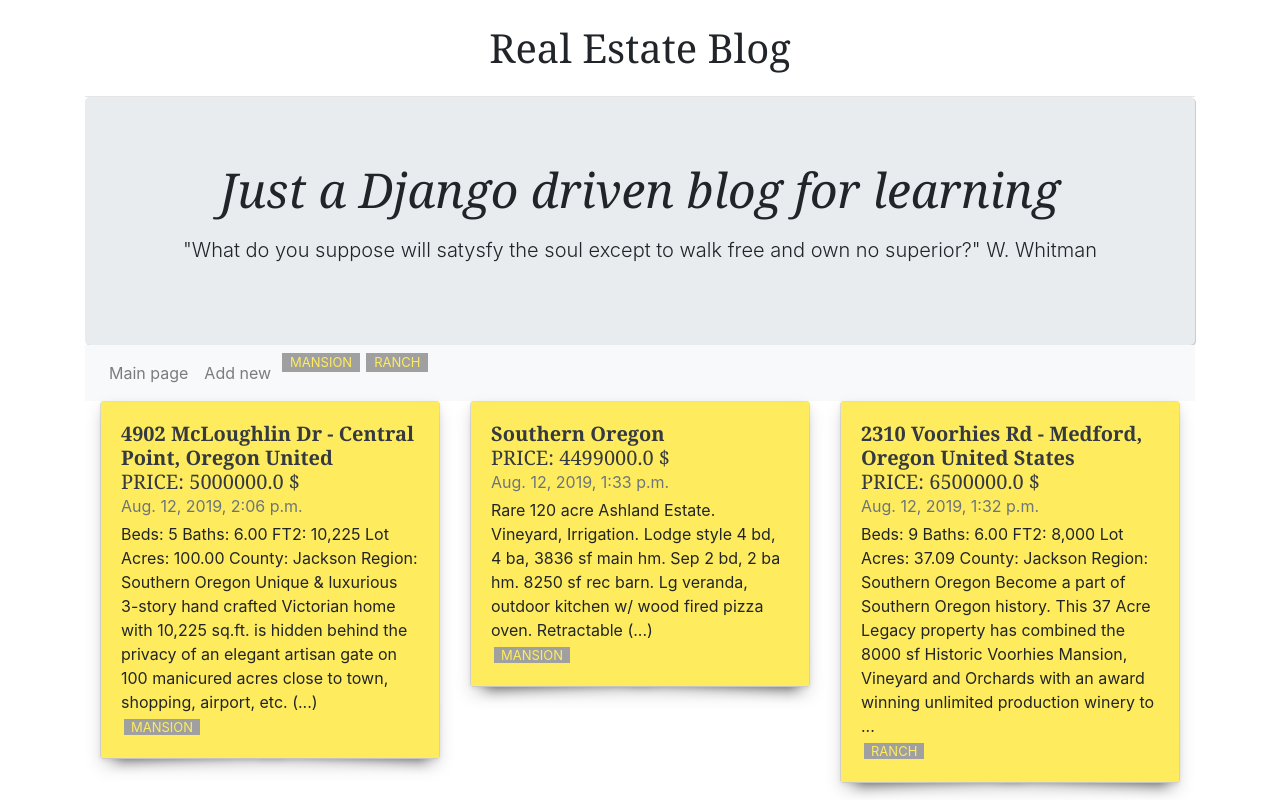
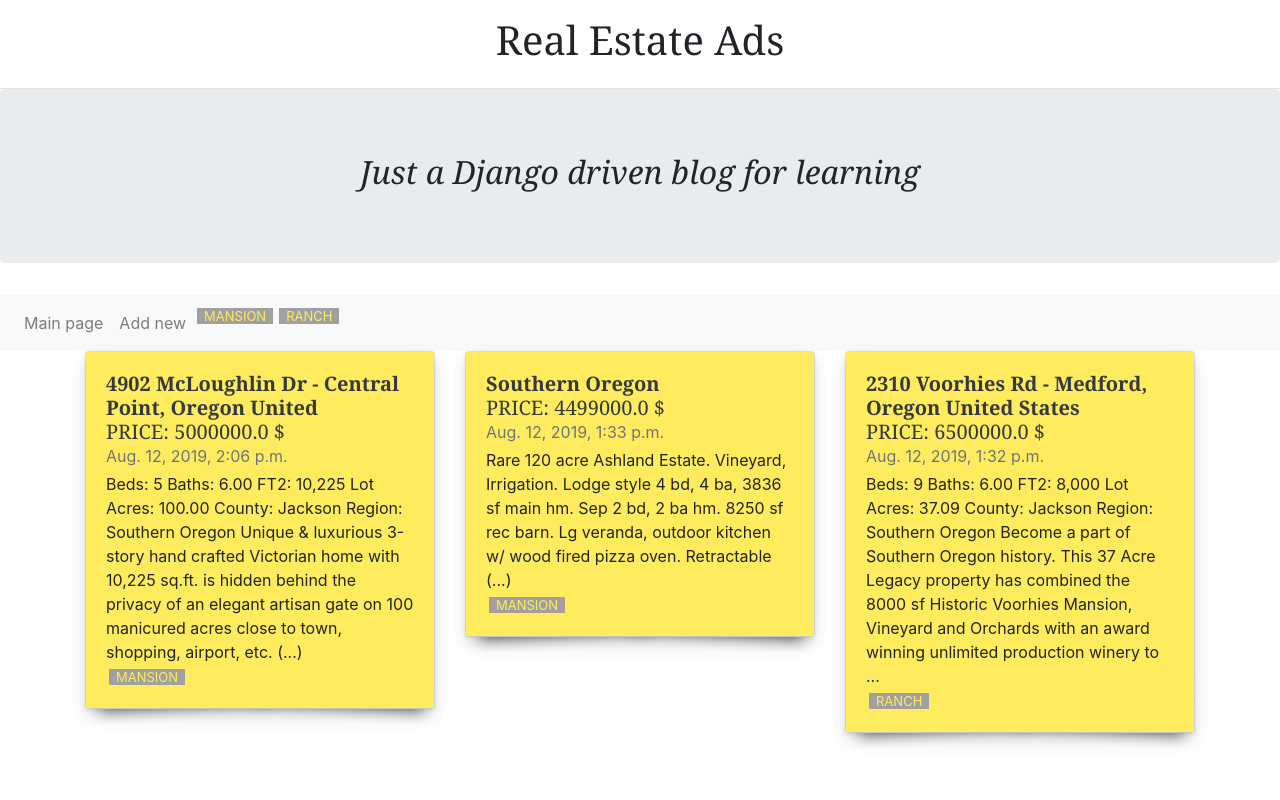
Before and after one commit to OlegKorn/django, a Django app: page / in a window 1280 px wide. Run offline with Django 3.2, Linux system fonts and the light colour scheme; data comes from the database, SQL or seed files in the repository; some libraries are stand-ins or nearby versions.

Commit message:
{% extends layout/basic.html %}

```diff
--- a/bboard/static/css/main.css
+++ b/bboard/static/css/main.css
@@ -1,11 +1,3 @@
-.jumbotron {
-  margin-bottom: 0 !important;
-  font-size: 3rem;
-  -moz-box-shadow:    1px 1px #ccc !important;
-  -webkit-box-shadow: 1px 1px #ccc !important;
-  box-shadow:         1px 1px #ccc !important;
-  -webkit-animation: rainbow 3s linear infinite;
-}
 .color {
   background-color: #FFEC5E;
 }
@@ -16,9 +8,7 @@
     margin: 0 3px;
     padding: 0 7px;
     font-size: 13px;
-    box-sizing: border-box;
-    text-decoration: none;
-    vertical-align: center;
+    text-decoration: none !important;
 }
     .card-text .tag {
         color: #FFEC5E !important;
@@ -27,9 +17,7 @@
         margin: 0 3px;
         padding: 0 7px;
         font-size: 13px;
-        box-sizing: border-box;
-        text-decoration: none;
-        vertical-align: center;
+        text-decoration: none !important;
     }
 
 p {
--- a/bboard/templates/bboard/index.html
+++ b/bboard/templates/bboard/index.html
@@ -1,45 +1,14 @@
-<!doctype html>
-<html lang="en">
-  <head>
-    <!-- Required meta tags -->
-    <meta charset="utf-8">
-    <meta name="viewport" content="width=device-width, initial-scale=1, shrink-to-fit=no">
+{% extends "layout/basic.html" %}
 
-    <!-- Bootstrap CSS -->
-    <link rel="stylesheet" href="https://stackpath.bootstrapcdn.com/bootstrap/4.3.1/css/bootstrap.min.css" integrity="sha384-ggOyR0iXCbMQv3Xipma34MD+dH/1fQ784/j6cY/iJTQUOhcWr7x9JvoRxT2MZw1T" crossorigin="anonymous">
-
-    {% load static %}
-    <link rel="stylesheet" href="{% static "css/main.css" %}">
-
-    <style>
-      .bd-placeholder-img {
-        font-size: 1.125rem;
-        text-anchor: middle;
-      }
-      @media (min-width: 768px) {
-        .bd-placeholder-img-lg {
-          font-size: 3.5rem;
-        }
-      }
-    </style>
-
-    <title>Django learning</title>
-  </head>
-
+{% block content %}
   <body>
-    <h1></h1>
-    <div class="container">
-      <header class="blog-header py-3">
-        <div class="row flex-nowrap justify-content-between align-items-center">
-          <div class="col-12 text-center">
-            <h1>Real Estate Blog</h1>
-          </div>
-        </div>
+    <!--<div class="container">-->
+    <header class="blog-header py-3 text-center">
+      <h1>Real Estate Ads</h1>
     </header>
 
-      <div class="jumbotron col-md-12 text-center">
-        <h1 class="display-4 font-italic">Just a Django driven blog for learning</h1>
-        <p class="lead my-3">"What do you suppose will satysfy the soul except to walk free and own no superior?" W. Whitman</p>
+    <div class="jumbotron text-center">
+      <h2 class="font-italic">Just a Django driven blog for learning</h2>
     </div>
 
     <nav class="navbar navbar-expand-lg navbar-light bg-light">
@@ -50,13 +19,11 @@
         <li class="nav-item">
           <a class="nav-link" href="{% url 'add' %}">Add new</a>
         </li>
-
         {% for rubric in rubrics %}
         <li class="nav-item">
-            <a class="nav-link tag" href="{% url 'by_rubric' rubric.pk %}">{{ rubric.name }}</a>
+          <a class="tag" href="{% url 'by_rubric' rubric.pk %}">{{ rubric.name }}</a>
         </li>
         {% endfor %}
-
       </ul>
     </nav>
 
@@ -69,7 +36,7 @@
               <h5 class="mb-0">
                 <b><a class="text-dark" href="#"> {{ bb.title }} </a></b>
                 <p class="text-dark"> PRICE: {{ bb.price }} $</p>
-                </h3>
+              </h5>
               <div class="mb-1 text-muted"> {{ bb.published }} </div>
               <p class="card-text mb-auto"> {{ bb.content }} </p>
               <p class="card-text mb-auto"><a class="tag" href="/bboard/{{ bb.rubric.pk }}">{{ bb.rubric.name }}</a></p>
@@ -80,16 +47,4 @@
       </div>
     </div>
 
-    </div>
-
-
-
-
-
-    <!-- Optional JavaScript -->
-    <!-- jQuery first, then Popper.js, then Bootstrap JS -->
-    <script src="https://code.jquery.com/jquery-3.3.1.slim.min.js" integrity="sha384-q8i/X+965DzO0rT7abK41JStQIAqVgRVzpbzo5smXKp4YfRvH+8abtTE1Pi6jizo" crossorigin="anonymous"></script>
-    <script src="https://cdnjs.cloudflare.com/ajax/libs/popper.js/1.14.7/umd/popper.min.js" integrity="sha384-UO2eT0CpHqdSJQ6hJty5KVphtPhzWj9WO1clHTMGa3JDZwrnQq4sF86dIHNDz0W1" crossorigin="anonymous"></script>
-    <script src="https://stackpath.bootstrapcdn.com/bootstrap/4.3.1/js/bootstrap.min.js" integrity="sha384-JjSmVgyd0p3pXB1rRibZUAYoIIy6OrQ6VrjIEaFf/nJGzIxFDsf4x0xIM+B07jRM" crossorigin="anonymous"></script>
-  </body>
-</html>
+{% endblock %}
--- a/bboard/templates/layout/basic.html
+++ b/bboard/templates/layout/basic.html
@@ -22,3 +22,17 @@
         }
       }
     </style>
+
+    <title>{% block title %}Title{% endblock %}</title>
+  </head>
+
+{% block content%}
+{% endblock %}
+
+    <!-- Optional JavaScript -->
+    <!-- jQuery first, then Popper.js, then Bootstrap JS -->
+    <script src="https://code.jquery.com/jquery-3.3.1.slim.min.js" integrity="sha384-q8i/X+965DzO0rT7abK41JStQIAqVgRVzpbzo5smXKp4YfRvH+8abtTE1Pi6jizo" crossorigin="anonymous"></script>
+    <script src="https://cdnjs.cloudflare.com/ajax/libs/popper.js/1.14.7/umd/popper.min.js" integrity="sha384-UO2eT0CpHqdSJQ6hJty5KVphtPhzWj9WO1clHTMGa3JDZwrnQq4sF86dIHNDz0W1" crossorigin="anonymous"></script>
+    <script src="https://stackpath.bootstrapcdn.com/bootstrap/4.3.1/js/bootstrap.min.js" integrity="sha384-JjSmVgyd0p3pXB1rRibZUAYoIIy6OrQ6VrjIEaFf/nJGzIxFDsf4x0xIM+B07jRM" crossorigin="anonymous"></script>
+  </body>
+</html>
```
Also changed, not shown: bboard/templates/bboard/by_rubric.html (+3 -38 lines), bboard/templates/bboard/create.html (+3 -34 lines). Lines whose indentation alone changed are shown as unchanged.
